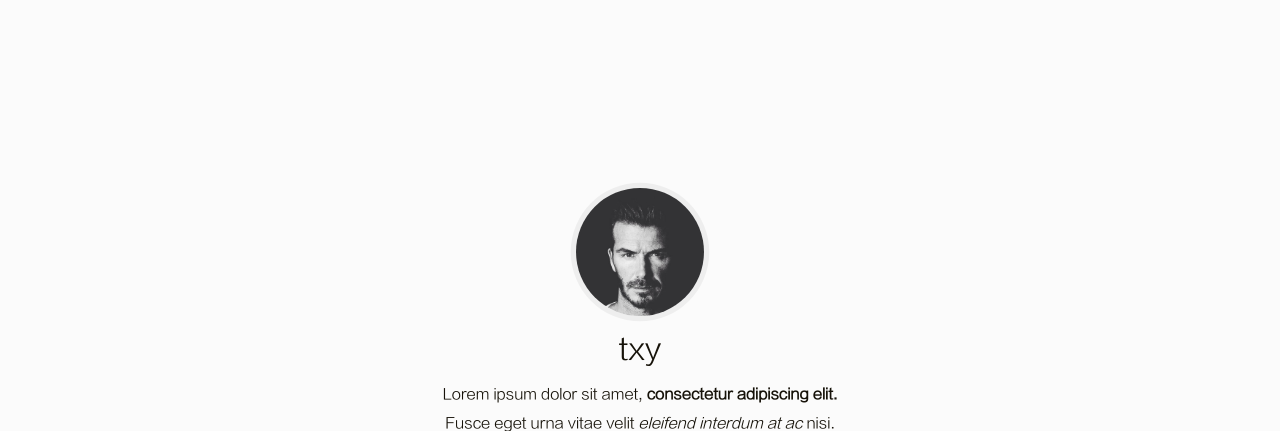
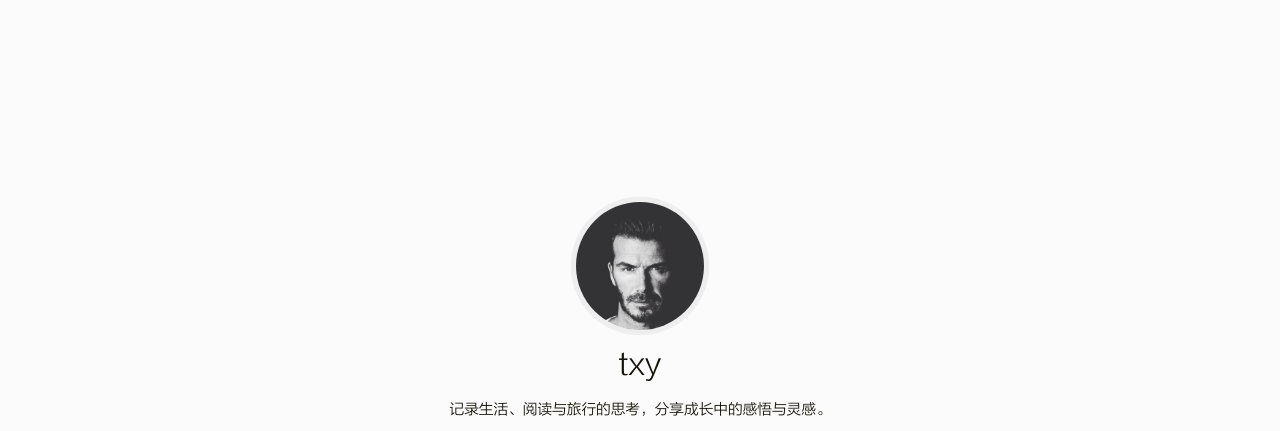
Before and after one commit to txy-1/txy-1.github.io, a plain HTML site: page index.html in a window 1280 px wide. Shown: the part 67-498 px from the top of the page. Drawn offline with Linux system fonts and the light colour scheme.

Commit message:
Site updated: 2025-06-20 17:24:50

```diff
--- a/index.html
+++ b/index.html
@@ -138,7 +138,7 @@
             <a href="/archives"><img src="/image/avatar.jpeg"></a>
         </div>
         <div class="nickname">txy</div>
-        <div class="description"><p>Lorem ipsum dolor sit amet, <strong>consectetur adipiscing elit.</strong> <br>Fusce eget urna vitae velit <em>eleifend interdum at ac</em> nisi.</p>
+        <div class="description"><p>记录生活、阅读与旅行的思考，分享成长中的感悟与灵感。</p>
 </div>
         <div class="links">
 
```
